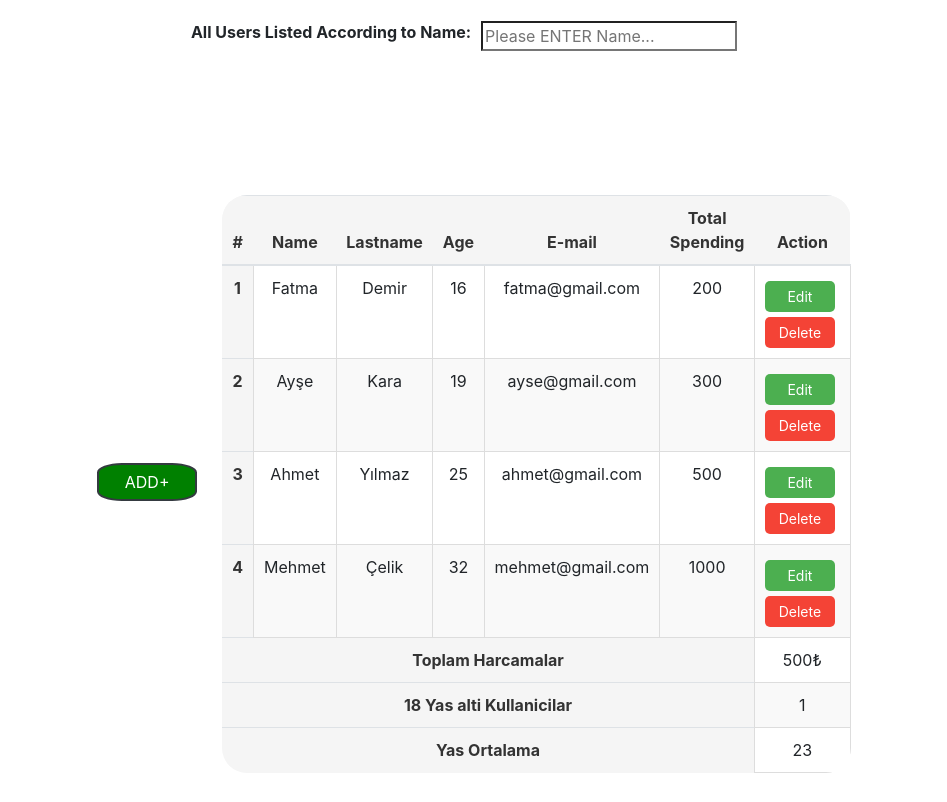
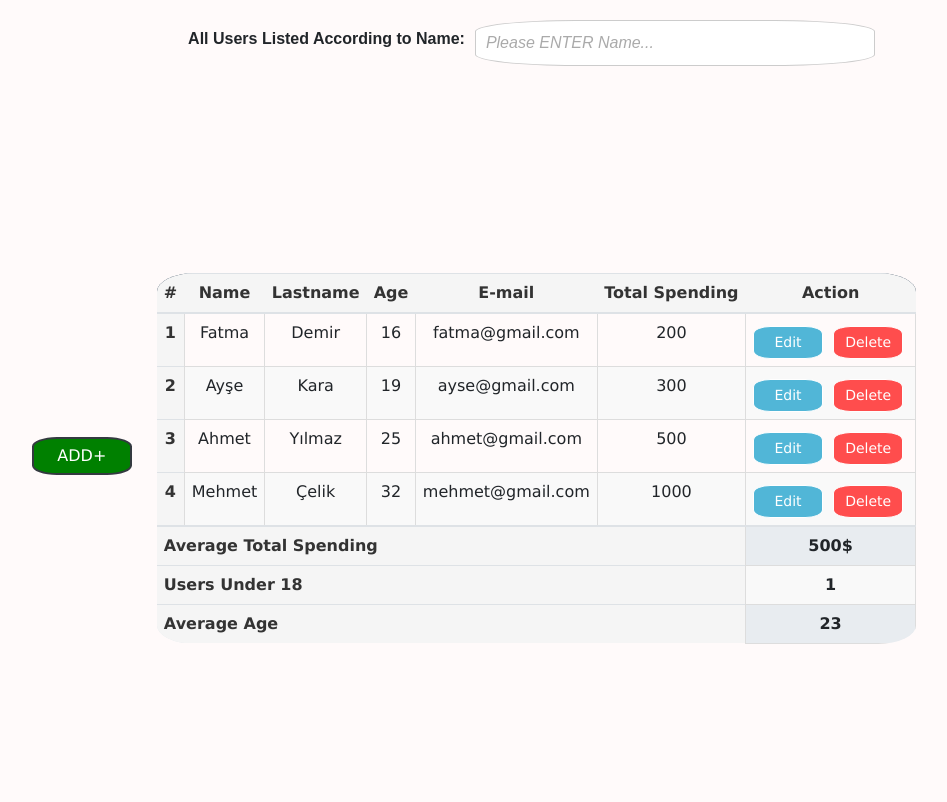
Before and after one commit to Gitali03/company-crud-operations, a plain HTML site: page index.html in a window 1280 px wide. Shown: the whole page, without its empty margins (176-1123 px from the left). Drawn offline with nearby package versions, Linux system fonts and the light colour scheme.

Commit message:
some chamnges in css

```diff
--- a/index.css
+++ b/index.css
@@ -1,22 +1,24 @@
 .main-container {
-  border-radius: 25%;
+
+
 }
 
 .container {
   display: flex;
   justify-content: center;
   border-radius: 5%;
-  margin-top:100px;
+
+
 }
 
 .form-container {
-  margin-top: 10px;
-  width: 40vw;
-  border-radius: 10px;
+  margin-top: 50px;
+  width: 120vw;
+  border-radius: 1px;
   height: 80vh;
   padding: 10px;
   display: flex;
-  flex-direction: row;
+  flex-direction:row;
   align-items: center;
   justify-content: center;
 }
@@ -38,18 +40,18 @@
 
 .btn-custom {
   width: 100px;
-  background-color: #f8f9fa; /* Açık arka plan rengi */
-  color: #343a40; /* Koyu metin rengi */
-  border: 2px solid #343a40; /* Kenarlık rengi */
-  border-radius: 20%; /* Köşe yuvarlama */
-  padding: 10px 20px; /* İç boşluk */
-  font-size: 16px; /* Yazı boyutu */
-  transition: background-color 0.3s, color 0.3s; /* Geçiş efekti */
+  background-color: #f8f9fa;
+  color: #343a40;
+  border: 2px solid #343a40;
+  border-radius: 20%;
+  padding: 10px 20px;
+  font-size: 16px;
+  transition: background-color 0.3s, color 0.3s;
 }
 
 .btn-custom:hover {
-  background-color: lightblue; /* Hover durumunda arka plan rengi */
-  color: #ffffff; /* Hover durumunda metin rengi */
+  background-color: lightblue;
+  color: #ffffff;
 }
 
 .mb-3 {
@@ -69,6 +71,7 @@
   justify-content: flex-start;
 }
 
+
 .create_form {
   margin-right: 50px;
 }
@@ -80,13 +83,11 @@
 
 .table-title {
   text-align: center;
-  color: red;
   display: inline-block;
 }
 
 table.table.caption-top {
   width: 100%;
-  border-radius: 25px;
   border: none;
   margin-top: 20px;
   text-align: center;
@@ -95,154 +96,143 @@ table.table.caption-top {
     text-align: center;
     font-weight: bold;
     font-size: 1.5rem;
-    color: red;
   }
   th {
     background-color: #f5f5f5;
     color: #333;
-    padding: 10px;
+    padding: 7px;
   }
   td {
-    padding: 10px;
+    padding: 7px;
     border: 1px solid #ddd;
   }
   tr:nth-child(even) {
     background-color: #f9f9f9;
   }
   tr:hover {
-    background-color: #40e0d0;
+    background-color:lightblue;
   }
 }
 /* Genel buton stilleri */
 table .edit,
 table .delete {
-  padding: 5px 10px; /* Buton içeriği için boşluk */
-  border: none; /* Buton kenarlıklarını kaldır */
-  border-radius: 5px; /* Köşeleri yuvarlat */
-  cursor: pointer; /* Buton üzerine gelince el simgesi göster */
-  margin-right: 5px; /* Butonlar arası boşluk */
-  font-size: 14px; /* Buton yazı boyutu */
-  transition: background-color 0.3s ease; /* Renk değişimi için animasyon */
+  padding: 5px 10px;
+  border: 1px solid;
+  cursor:pointer;
+  justify-content: space-between;
+  border-radius: 25%;
+  margin-right: 5px;
+  font-size: 14px;
+  transition: background-color 0.3s ease;
   margin-top: 5px;
 }
 
-/* Edit butonunun stili */
+
 table .edit {
-  background-color: #4caf50; /* Yeşil buton rengi */
-  color: white; /* Beyaz yazı */
+  background-color: rgb(81, 182, 215);
+  color: white;/
 }
 
 table .edit:hover {
-  background-color: #45a049; /* Üzerine gelindiğinde daha koyu yeşil */
+  background-color: darkgreen;
 }
 
-/* Delete butonunun stili */
+
 table .delete {
-  background-color: #f44336;
-  color: white;
+  background-color:#ff4d4d;
+  color:white;
 }
 
 table .delete:hover {
-  background-color: #e53935; /* Üzerine gelindiğinde daha koyu kırmızı */
+
+  background-color: darkred;
 }
 
-/* Butonların tablo içindeki hizası */
+
 td {
-  text-align: center; /* Butonları ortala */
-  vertical-align: middle; /* Butonları dikey ortala */
+  text-align: center;
+  vertical-align: middle;
 }
 
-/* Tablodaki hücre içi butonların genişliği ve hizası */
+
 td button {
   display: inline-block;
-  min-width: 70px; /* Minimum buton genişliği */
+  min-width: 70px;
 }
 
 .rounded-table {
-  border: 1px solid #ddd; /* Tablonun kenarlarına ince bir çerçeve ekler */
-  border-radius: 25%; /* Köşeleri 10px yuvarlatır */
-  overflow: hidden; /* Kenar yuvarlamalarının düzgün görünmesi için gerekli */
+  margin-top: 50px;
+  border-radius: 5%;
+  border: 1px solid #ddd;
+  overflow: hidden;
+
+
 }
 
 .rounded-table thead {
-  background-color: #f8f9fa; /* Tablonun başlık kısmına açık gri arka plan */
+  background-color: #021c35;
 }
 
 .rounded-table th,
 .rounded-table td {
-  padding: 10px; /* Hücrelere boşluk ekler */
-  /* Yazıları sola hizalar */
+  padding: 10px;
 }
 
 .rounded-table th {
-  font-weight: bold; /* Başlık kısmını kalın yapar */
+  font-weight: bold;
 }
-.search-btn {
-  display: flex;
-  justify-content: center;
-}
-
 .search-btn {
   display: flex;
   align-items: center;
   justify-content: center;
-  margin: 20px 0; /* Üst ve alt kenar boşlukları */
+  margin: 20px 0;
+  font-family: Arial, sans-serif;
 }
 
-/* Arama etiketi için stil */
 .search-btn label {
-  margin-right: 10px; /* Sağ boşluk */
-  font-weight: bold; /* Kalın yazı tipi */
+  margin-left: 135px;
+  margin-right: 10px;
+  font-weight: bold;
 }
 
-/* Arama input'u için stil */
-.search-btn input[type="text"] {
+.search-btn input[type="search"] {
   padding: 10px;
-  border: 1px solid #ced4da; /* Kenar rengi */
-  border-radius: 25%; /* Kenar yuvarlama */
-  width: 250px; /* Genişlik */
-  transition: border-color 0.3s; /* Kenar rengi geçişi */
+  border: 1px solid #ccc;
+  border-radius: 25%;
+  font-size: 16px;
+  width: 100%;
+  max-width: 400px;
+  transition: border-color 0.3s;
 }
 
-/* Arama input'u odaklandığında stil */
-.search-btn input[type="text"]:focus {
-  border-color: #007bff; /* Odak rengi */
-  outline: none; /* Kenar dışı çizgisi yok */
+.search-btn input[type="search"]:focus {
+  border-color: #007BFF;
+  outline: none;
 }
 
-/* Arama butonu için stil */
-.search-btn button {
-  padding: 10px 15px;
-  background-color: #007bff; /* Buton arka plan rengi */
-  color: white; /* Buton yazı rengi */
-  border: none; /* Kenar yok */
-  border-radius: 25%; /* Kenar yuvarlama */
-  margin-left: 10px; /* Sol boşluk */
-  cursor: pointer; /* Fare işareti */
-  transition: background-color 0.3s; /* Arka plan rengi geçişi */
+.search-btn input[type="search"]::placeholder {
+  color: #aaa;
+  font-style: italic;
 }
 
-/* Buton üzerinde durulduğunda stil */
-.search-btn button:hover {
-  background-color: lightblue; /* Hover rengi */
+
+/* Tablonun tfoot kısmına stil verme */
+.footer {
+  background-color: #e8ecf0; /* Açık gri arka plan */
+  font-weight: bold; /* Kalın yazı */
+  text-align: left;
+  font-size: 16px; /* Yazı boyutu */
+  padding: 10px 0; /* Üst ve alt kenar boşluğu */
+  border-top: 2px solid #dee2e6; /* Üst kenar çizgisi */
+
 }
 
-.parag {
-  width: 50%;
-  margin: 10px auto; /* Üst ve alt kenar boşlukları */
-  padding: 15px; /* İç boşluk */
-  background-color: #f8f9fa; /* Arka plan rengi */
-  border: 1px solid #ced4da; /* Kenar rengi */
-  border-radius: 50%; /* Kenar yuvarlama */
-  font-size: 16px; /* Yazı boyutu */
-  color: #333; /* Yazı rengi */
-  line-height: 1.5; /* Satır yüksekliği */
-  text-align: center; /* Metin hizalaması */
+.footer td, .footer th {
+  padding: 10px 15px;
+
 }
 
-/* Sonuç bulunamadı mesajı için özel stil ayarları */
-.parag.no-result {
-  background-color: #f8d7da; /* Hata arka plan rengi */
-  color: #721c24; /* Hata yazı rengi */
-  border-color: #f5c6cb; /* Hata kenar rengi */
+.footer td {
+  text-align: center;
+
 }
--- a/index.html
+++ b/index.html
@@ -9,6 +9,7 @@
       href="https://stackpath.bootstrapcdn.com/bootstrap/4.3.1/css/bootstrap.min.css"
     />
     <link rel="stylesheet" href="index.css" />
+    <link rel="stylesheet" href="reset.css" />
   </head>
   <body>
     <div class="search-btn">
@@ -38,7 +39,7 @@
             />
           </div>
           <div class="mb-3">
-            <label for="email" class="form-label">Email Address</label>
+            <label for="email" id="email-label">Email Address</label>
             <input
               type="email"
               class="form-control"
@@ -179,17 +180,17 @@
                 <td></td>
               </tr>
             </tbody>
-            <tfoot class="">
+            <tfoot class="footer">
               <tr>
-                <th colspan="6">Toplam Harcamalar</th>
-                <td id="toplamHarcama"></td>
+                <th colspan="6"> Average Total Spending</th>
+                <td id="totalExpenditure"></td>
               </tr>
               <tr>
-                <th colspan="6">18 Yas alti Kullanicilar</th>
+                <th colspan="6">Users Under 18</th>
                 <td id="under18"></td>
               </tr>
               <tr>
-                <th colspan="6">Yas Ortalama</th>
+                <th colspan="6">Average Age</th>
                 <td id="averageAge"></td>
               </tr>
             </tfoot>
--- a/index.js
+++ b/index.js
@@ -10,35 +10,48 @@ function create() {
 
 function add() {
   const name = document.getElementById("name").value;
+   if(name === '') {
+   return alert("Error: name is required")
+  }
+
   const surname = document.getElementById("surname").value;
+  if(surname === '') {
+    return alert("Error: surname is required")
+  }
+
   const age = parseInt(document.getElementById("age").value);
   if (isNaN(age) || age <= 0) {
     alert("Error: Please enter a valid age greater than 0.");
     return;
   }
   const email = document.getElementById("email").value;
-  const totalSpending = parseFloat(
+  if(email === '') {
+    return alert("Error:  email is required")
+  }
+
+
+  const totalSpending = parseInt(
     document.getElementById("totalSpending").value
   );
   if (totalSpending <= 0 || isNaN(totalSpending)) {
     alert("Error: Total spending cannot be 0 or a negative value.");
     return;
   }
-  var newId = users.length + 1;
-  var newObj = {
+  const existingUser = users.find((user) => user.email === email);
+  if (existingUser) {
+    alert("Error: A user with this email already exists.");
+    return;
+  }
+
+  let newId = users.length + 1;
+  let newObj = {
     id: newId,
     name: name,
     surname: surname,
     email: email,
-    age: age,
-    totalSpending: totalSpending,
+    age: Number(age),
+    totalSpending: Number(totalSpending),
   };
-  const existingUser = users.find((user) => user.email === email);
-
-  if (existingUser) {
-    alert("Error: A user with this email already exists.");
-    return;
-  }
 
   users.push(newObj);
   document.querySelector(".create_form").style.display = "none";
@@ -48,7 +61,7 @@ function add() {
 }
 
 function edit(email) {
-  addUserButton.style.display = 'none';
+  addUserButton.style.display = "none";
   document.querySelector(".update_form").style.display = "block";
   document.querySelector(".create_form").style.display = "none";
   var obj = users.find((user) => user.email === email);
@@ -65,22 +78,40 @@ function edit(email) {
 }
 
 function update() {
-  var name = document.getElementById("uname").value;
-  var surname = document.getElementById("usurname").value;
-  var email = document.getElementById("uemail").value;
-  var age = document.getElementById("uage").value;
-  var totalSpending = document.getElementById("utotalSpending").value;
+  let name = document.getElementById("uname").value.trim();
+  if(name === '') {
+    return alert("Error: name is required")
+  }
+  let surname = document.getElementById("usurname").value.trim();
+  if(surname === '') {
+    return alert("Error: Surname is required")
+  }
+  let email = document.getElementById("uemail").value.trim();
+  if(email === '') {
+    return alert("Error: e-mail is required")
+  }
+  //const existingUser = users.find((user) => user.email === email);
+ // if (existingUser) {
+    //alert("Error: A user with this email already exists.");
+   // return;
+  //}
+  let age = document.getElementById("uage").value;
+  if (isNaN(age) || age <= 0) {
+    alert("Error: Please enter a valid age greater than 0.");
+    return;
+  }
+  let totalSpending = document.getElementById("utotalSpending").value;
   if (totalSpending <= 0 || isNaN(totalSpending)) {
     alert("Error: Total spending cannot be 0 or a negative value.");
     return;
   }
-  var id = parseInt(document.getElementById("id").value);
-  var index = users.findIndex((rec) => rec.id === id);
+  let id = parseInt(document.getElementById("id").value);
+  let index = users.findIndex((rec) => rec.id === id);
   users[index] = { id, name, surname, email, age, totalSpending };
 
   document.querySelector(".update_form").style.display = "none";
   readAll();
-  addUserButton.setAttribute("style", '')
+  addUserButton.setAttribute("style", "");
 }
 
 function del(email) {
@@ -89,20 +120,19 @@ function del(email) {
   readAll();
 }
 
-
 function readAll() {
   const searchValue = searchInput.value.toLowerCase();
 
   const innerUsers = users
     .sort((a, b) => a.age - b.age)
-    .filter(user => user.name.toLowerCase().includes(searchValue));
+    .filter((user) => user.name.toLowerCase().includes(searchValue));
   // let object = localStorage.getItem("object");
   // let objectdata = JSON.parse(object);
   let elements = "";
-  if(searchValue && innerUsers.length === 0) {
+  if (searchValue && innerUsers.length === 0) {
     elements = `<tr>
-      <td colspan="7">Sonuc bulunamadi</td>
-    </tr>`
+      <td colspan="7">No Result</td>
+    </tr>`;
   } else {
     innerUsers.forEach((user, index) => {
       elements += `<tr>
@@ -113,7 +143,7 @@ function readAll() {
         <td>${user.email}</td>
         <td>${user.totalSpending} </td>
         <td>
-          <button class="edit" onclick={edit('${user.email}')}>Edit</button>
+          <button class="edit" onclick="edit('${user.email}')">Edit</button>
           <button class="delete" onclick="del('${user.email}')">Delete</button>
         </td>
       </tr>`;
@@ -123,38 +153,36 @@ function readAll() {
   let tabledata = document.querySelector(".data-table");
   tabledata.innerHTML = elements;
 
-  const toplamHarcama = document.querySelector("#toplamHarcama");
+  const totalExpenditure = document.querySelector("#totalExpenditure");
   const under18 = document.querySelector("#under18");
   const averageAge = document.querySelector("#averageAge");
 
-  if(innerUsers.length > 0) {
+  if (innerUsers.length > 0) {
     let allTotal = 0;
     let under18Count = 0;
-    let allAge = 0
-    innerUsers.forEach(user => {
-      allTotal += user.totalSpending;
+    let allAge = 0;
 
-      allAge += user.age;
-      if(user.age < 18) {
+    innerUsers.forEach((user) => {
+      allTotal += Number(user.totalSpending);
+      allAge += Number(user.age);
+      if (Number(user.age) < 18) {
         under18Count++;
       }
     });
     allTotal = allTotal / innerUsers.length;
     allAge = allAge / innerUsers.length;
-    toplamHarcama.innerText = (allTotal + "₺");
+    totalExpenditure.innerText = allTotal + "$";
     under18.innerHTML = under18Count;
-    averageAge.innerText = Math.round(allAge)
+    averageAge.innerText = Math.round(allAge);
   }
 
-  if(!searchValue) {
+  if (!searchValue) {
     localStorage.setItem("storage::users", JSON.stringify(innerUsers));
   }
 }
 
 document.addEventListener("DOMContentLoaded", () => {
-  let storedUsers = JSON.parse(
-    localStorage.getItem("storage::users") || "[]"
-  );
+  let storedUsers = JSON.parse(localStorage.getItem("storage::users") || "[]");
   if (storedUsers.length > 0) {
     users = storedUsers;
   } else {
@@ -194,7 +222,10 @@ document.addEventListener("DOMContentLoaded", () => {
     ];
   }
 
-  searchInput.addEventListener("input", readAll)
+  console.log(users);
+
+
+  searchInput.addEventListener("input", readAll);
 
   readAll();
 });
--- /dev/null
+++ b/reset.css
@@ -0,0 +1,38 @@
+
+* {
+    margin: 0;
+    padding: 0;
+    box-sizing: border-box;
+}
+
+html {
+    font-size: 100%;
+}
+
+body {
+    background-color:snow;
+    line-height: 1.5;
+    font-family:Verdana, Geneva, Tahoma, sans-serif;
+    }
+
+h1, h2, h3, h4, h5, h6 {
+    font-weight: normal;
+}
+
+ul, ol {
+    list-style: none;
+}
+
+a {
+    text-decoration: none;
+    color: inherit;
+}
+
+img {
+    max-width: 100%;
+    height: auto;
+    }
+table {
+    border-collapse: collapse;
+    width: 100%;
+}
```
